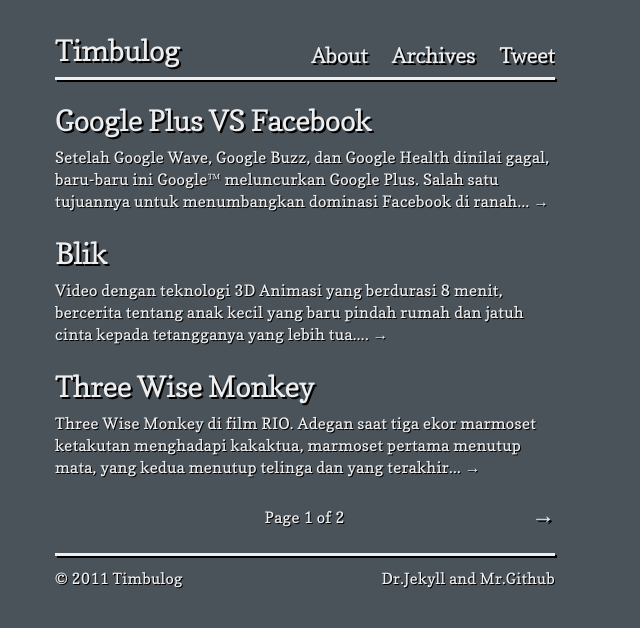
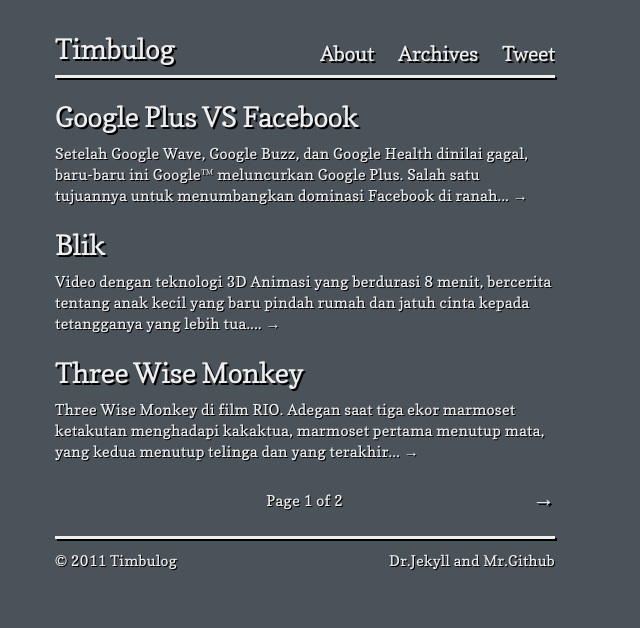
Before and after one commit to timbul/timbul.github.com, a Jekyll site: the page built from index.html, in a window 1280 px wide. Shown: the top 628 px of the page, without its empty margins (0-640 px from the left). Built offline with Jekyll 4.4.1, drawn with Linux system fonts in a browser that asks for light colours; nearby versions of some CDN libraries; library files that are not in the unit come from our copies; Markdown is read by kramdown in place of the engine named in the settings; the list of posts is cut into pages by our own code.

```diff
--- a/css/style.css
+++ b/css/style.css
@@ -19,7 +19,7 @@
 .column {margin: 0 5px;	overflow: hidden;float: left;display: inline;}
 .row {	width: 510px;margin: 0 auto 0 50px;	overflow: hidden;}
 .row .row {margin: 0 -5px;	width: auto;display: inline-block;}
-body{background-color:#4A525A; color:#eee; font:0.98em 'Copse',Georgia,"Times New Roman",Times,serif; position:relative; line-height:1.4; letter-spacing:0.02em;text-shadow:1px 1px 0 #000000}
+body{background-color:#4A525A; color:#eee; font:0.938em 'Copse',Georgia,"Times New Roman",Times,serif; position:relative; line-height:1.4; letter-spacing:0.02em;text-shadow:1px 1px 0 #000000}
 @font-face { font-family: 'Copse'; font-style: normal; font-weight: normal; src: local('Copse'), url('/css/copse.woff') format('woff');}
 a:link, a:visited{color:#eee; text-decoration:none;}
 a:hover{text-decoration:none; color:#aaa; }
```
